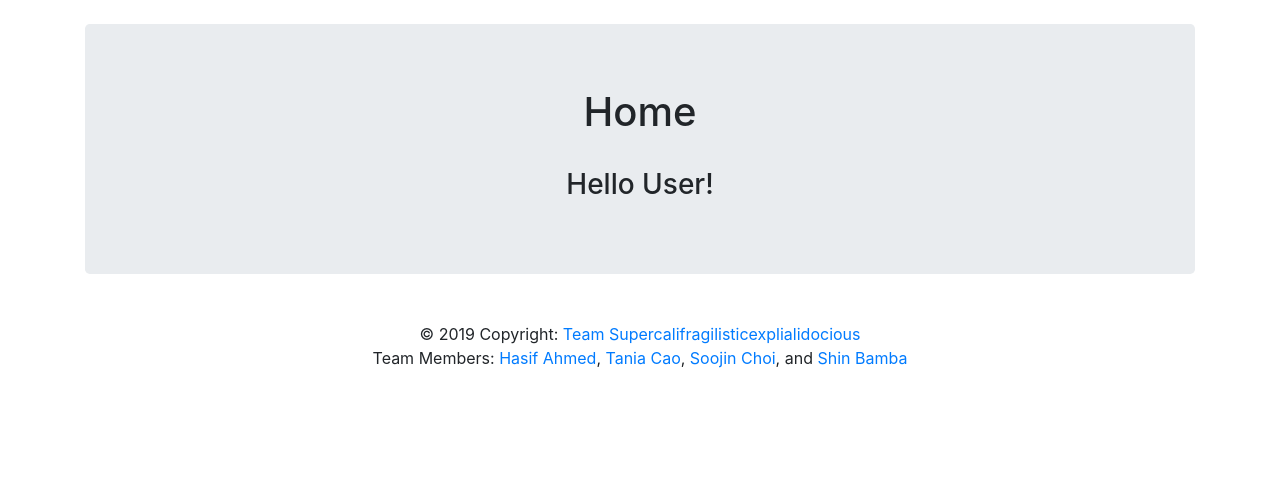
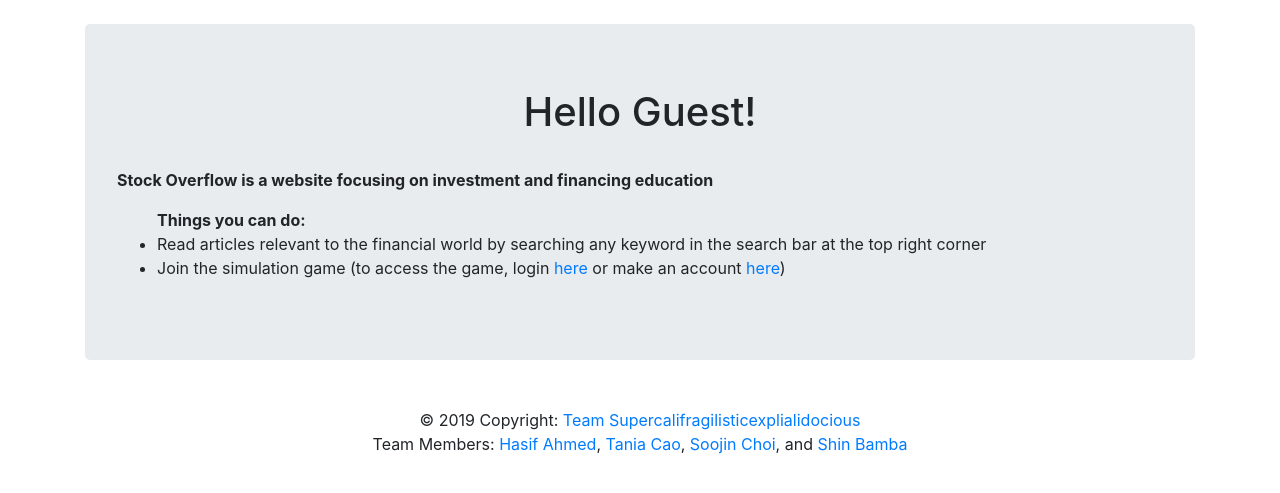
Before and after one commit to Soojin-C/supercalifragilisticexpialidocious, a Flask app: page / in a window 1280 px wide. Shown: the part 56-549 px from the top of the page. Run offline with Flask 2, Linux system fonts and the light colour scheme; some libraries are stand-ins or nearby versions.

Commit message:
edit news and home page

```diff
--- a/app.py
+++ b/app.py
@@ -11,8 +11,8 @@ app.secret_key=os.urandom(32)
 @app.route("/")
 def home():
 	if "logged_in" in session:
-		return render_template("home.html", title = "Home", heading = "Home", user = session["logged_in"], logged_in = True)
-	return render_template("home.html", title = "Home", heading = "Home", user = "User", logged_in = False)
+		return render_template("home.html", title = "Home", heading = "Hello " + session["logged_in"] + "!", user = session["logged_in"], logged_in = True)
+	return render_template("home.html", title = "Home", heading = "Hello Guest!", logged_in = False)
 
 #Authenticates user and adds session
 #Returns to the page the user was on previously(?)
--- a/templates/home.html
+++ b/templates/home.html
@@ -1,5 +1,37 @@
 {% extends "parent.html" %}
 
 {% block content %}
-<h3 class="text-center"> Hello {{ user }}! </h3>
+{% if not logged_in %}
+<p> <b> Stock Overflow is a website focusing on investment and financing education </b> </p>
+
+<p>
+  <ul>
+    <b> Things you can do: </b>
+    <li> Read articles relevant to the financial world by searching any keyword in the search bar at the top right corner </li>
+    <li> Join the simulation game (to access the game, login <a href="\login"> here </a> or make an account <a href="\register">here</a>) </li>
+  </ul>
+</p>
+
+{% else %}
+
+<p> <b> Stock Overflow is a website focusing on investment and financing education </b> </p>
+
+<p>
+  <ul>
+    <b> Things you can do: </b>
+    <li> Read articles relevant to the financial world by searching any keyword in the search bar at the top right corner </li>
+    <li> Join the simulation game by clicking on the button to the right of the logo at the top left corner </li>
+  </ul>
+</p>
+
+<p>
+  <ul>
+    <b> Parts of the simulation: </b>
+    <li> Portfolio -> profile where you can view your purchased stocks and sell them </li>
+    <li> Rankings -> ranking of all users </li>
+    <li> Stocks -> search and view information on stocks </li>
+    <li> Watchlist -> view and keep track of stocks you are interested in </li>
+  </ul>
+</p>
+{% endif %}
 {% endblock %}
--- a/templates/news.html
+++ b/templates/news.html
@@ -3,7 +3,7 @@
 {% block content %}
 
 {% for name in articles %}
-<h1 class="text-center"> <a href = "{{ articles[name] }}"> {{ name }} </a> </h1>
+<p> <h4 class="text-center"> <a href = "{{ articles[name] }}"> {{ name }} </a> </h4> </p>
 {% endfor %}
 
 {% endblock %}
--- a/templates/portfolio.html
+++ b/templates/portfolio.html
@@ -7,7 +7,7 @@
       <th> Account Value: ${{portfolio_data[1]}} </th>
       <th> Buying Power: ${{portfolio_data[2]}} </th>
       <th> Cash: ${{portfolio_data[3]}} </th>
-      <th> Anuual Return: {{portfolio_data[4]}}% </th>
+      <th> Annual Return: {{portfolio_data[4]}}% </th>
     </tr>
   </table>
 </div>
```
Also changed, not shown: templates/parent.html (+0 -9 lines), data/stock.db.
